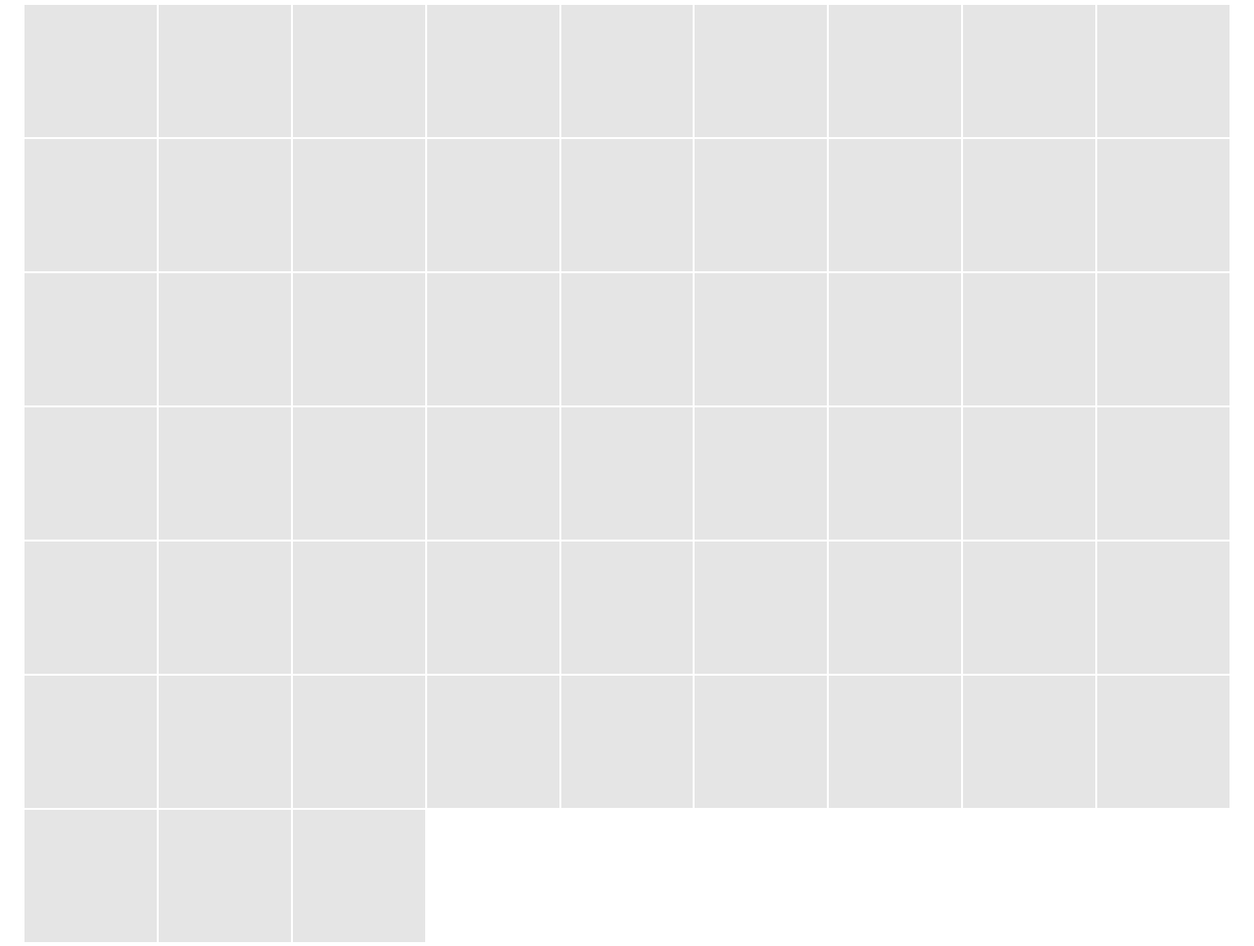
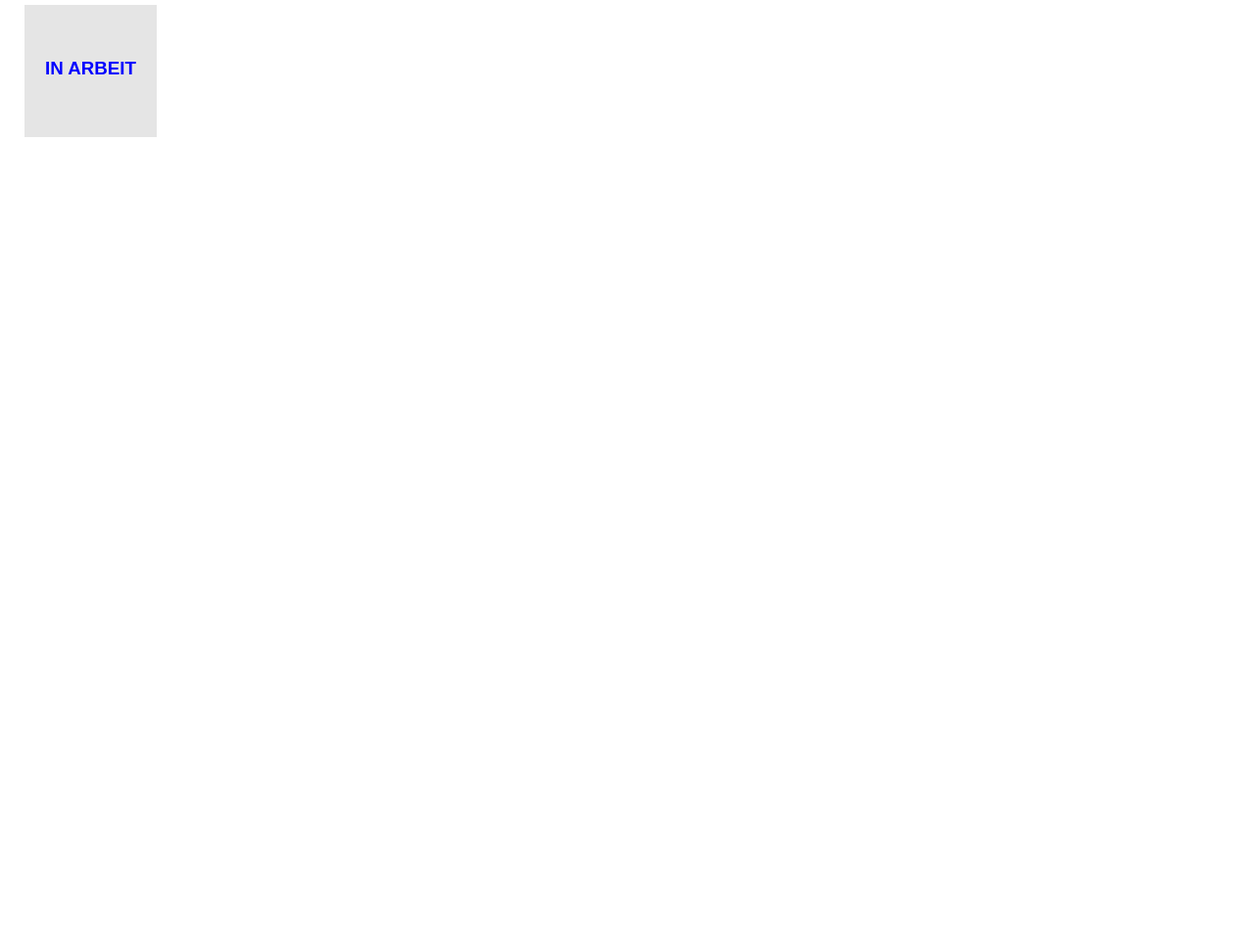
Before and after one commit to Timonjoerns/Timonjoerns.github.io, a plain HTML site: page index.html in a window 1280 px wide. Shown: the part 199-1165 px from the top of the page at 98% size. After the commit the page ends 800 px from the top, so only its background shows below. Drawn offline with Linux system fonts and the light colour scheme; a web font is replaced by a local one.

Commit message:
Update index.html

```diff
--- a/index.html
+++ b/index.html
@@ -14,63 +14,7 @@
 
 
   <div class="grid">
-    <div></div>
-    <div></div>
-    <div></div>
-    <div></div>
-    <div></div>
-    <div></div>
-    <div></div>
-    <div></div>
-    <div></div>
-    <div></div>
-    <div></div>
-    <div></div>
-    <div></div>
-    <div></div>
-    <div></div>
-    <div></div>
-    <div></div>
-    <div></div>
-    <div></div>
-    <div></div>
-    <div></div>
-    <div></div>
-    <div></div>
-    <div></div>
-    <div></div>
-    <div></div>
-    <div></div>
-    <div></div>
-    <div></div>
-    <div></div>
-    <div></div>
-    <div></div>
-    <div></div>
-    <div></div>
-    <div></div>
-    <div></div>
-    <div></div>
-    <div></div>
-    <div></div>
-    <div></div>
-    <div></div>
-    <div></div>
-    <div></div>
-    <div></div>
-    <div></div>
-    <div></div>
-    <div></div>
-    <div></div>
-    <div></div>
-    <div></div>
-    <div></div>
-    <div></div>
-    <div></div>
-    <div></div>
-    <div></div>
-    <div></div>
-    <div></div>
+    <div><h3 class="temp">IN ARBEIT</h3></div>
   </div>
 
 </body>
@@ -87,6 +31,12 @@
   p{
     font-family: 'IBM Plex Mono Light', sans-serif;
     width:fit-content;
+  }
+  .temp{
+    font-family: 'IBM Plex Mono Light', sans-serif;
+    text-align: center;
+    margin-top: 40%;
+    color:blue;
   }
   a{
     text-decoration: none;
```
